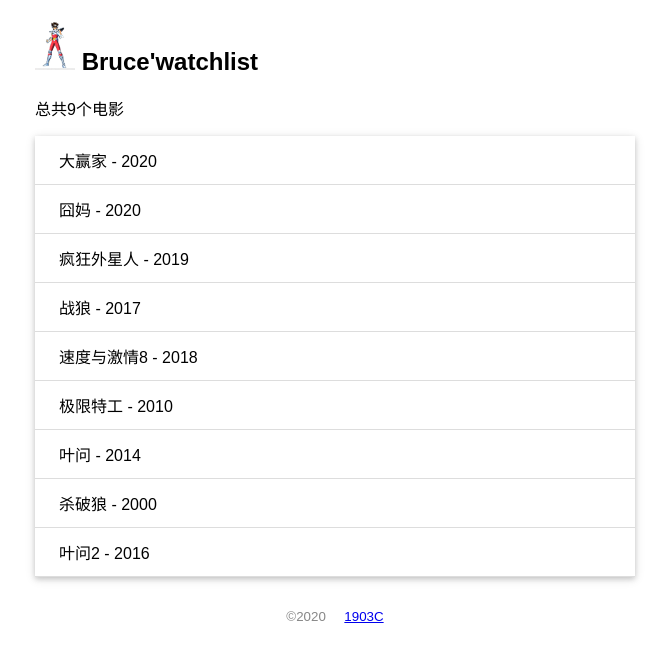
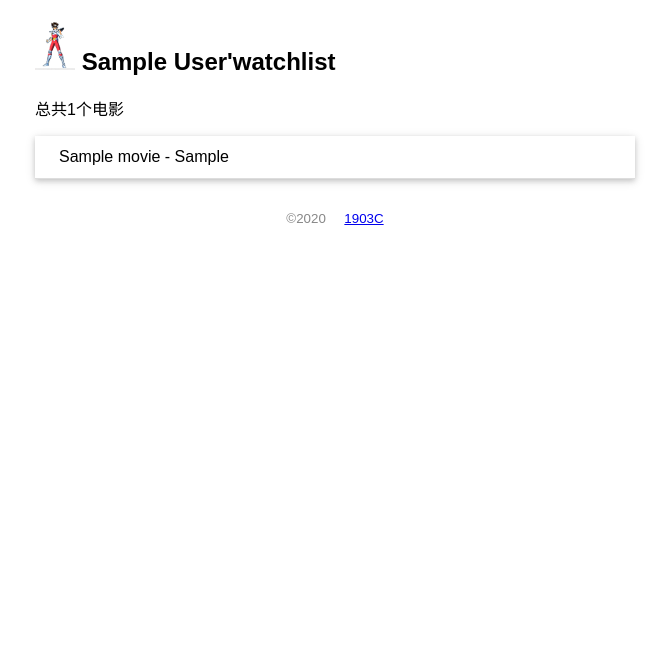
Before and after one commit to jibingkun1/flaskweb, a Flask app: page / in a window 1280 px wide. Shown: the top 662 px of the page, without its empty margins (305-974 px from the left). Run offline with Flask 2, Linux system fonts and the light colour scheme; tables that the repository leaves empty hold one stand-in row (values such as "Sample post").

Commit message:
数据库初始化完成，数据导入成功

```diff
--- a/day1/watchlist/app.py
+++ b/day1/watchlist/app.py
@@ -29,8 +29,27 @@ class Movie(db.Model):
 # views 视图函数
 @app.route('/')
 def index():
-   name = "Bruce"
-   movies = [
+
+   user = User.query.first()  #查询出来用户记录
+   movies = Movie.query.all()
+   return render_template('index.html',user=user,movies=movies)
+
+
+# 自定义命令
+# 建立空数据库
+@app.cli.command()  # 注册为命令
+@click.option('--drop',is_flag=True,help="先删除再创建")
+def initdb(drop):
+    if drop:
+        db.drop_all()
+    db.create_all()
+    click.echo("初始化数据库完成")
+
+# 向空数据库中插入数据
+@app.cli.command()
+def forge():
+    name = "Bruce"
+    movies = [
        {'title':"大赢家","year":"2020"},
        {'title':"囧妈","year":"2020"},
        {'title':"疯狂外星人","year":"2019"},
@@ -39,17 +58,12 @@ def index():
        {'title':"极限特工","year":"2010"},
        {'title':"叶问","year":"2014"},
        {'title':"杀破狼","year":"2000"},
-       {'title':"叶问2","year":"2016"},
-   ]
-
-   return render_template('index.html',name=name,movies=movies)
-
-
-# 自定义命令
-@app.cli.command()  # 注册为命令
-@click.option('--drop',is_flag=True,help="先删除再创建")
-def initdb(drop):
-    if drop:
-        db.drop_all()
-    db.create_all()
-    click.echo("初始化数据库完成")
+       {'title':"叶问2","year":"2016"}
+    ]
+    user = User(name=name)
+    db.session.add(user)
+    for m in movies:
+        movie = Movie(title=m['title'],year=m['year'])
+        db.session.add(movie)
+    db.session.commit()
+    click.echo("导入数据完成")
--- a/day1/watchlist/templates/index.html
+++ b/day1/watchlist/templates/index.html
@@ -3,13 +3,13 @@
 <head>
     <meta charset="UTF-8">
     <meta name="viewport" content="width=device-width, initial-scale=1.0">
-    <title>{{ name }}'watchlist</title>
+    <title>{{ user.name }}'watchlist</title>
     <link rel="stylesheet" href="{{ url_for('static',filename='css/style.css') }}">
 </head>
 <body>
     <h2>
         <img src="{{ url_for('static',filename='images/avatar.jpg') }}" alt="头像" class="avatar">
-        {{ name }}'watchlist
+        {{ user.name }}'watchlist
     </h2>
     {# 过滤器 #}
     <p>总共{{ movies|length }}个电影</p>
```
